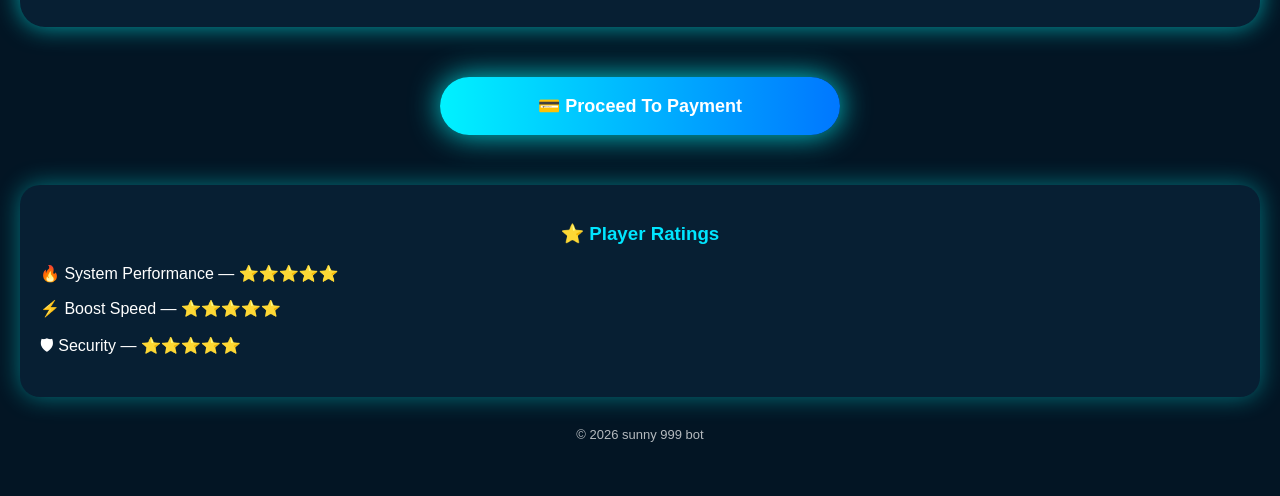
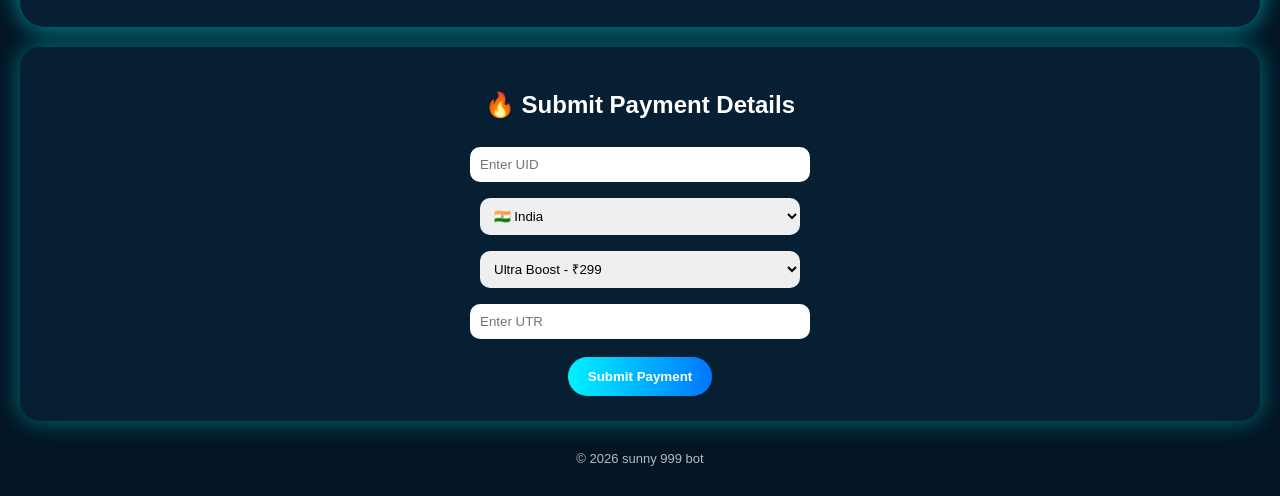
Before and after one commit to osmsk307-collab/sunny999bot, a plain HTML site: page index.html in a window 1280 px wide. Shown: the part 771-1267 px from the top of the page. Before the commit the page ends 1243 px from the top, so only its background shows below. Drawn offline with Linux system fonts and the light colour scheme.

Commit message:
Update index.html

```diff
--- a/index.html
+++ b/index.html
@@ -13,7 +13,6 @@ body{
   text-align:center;
 }
 
-/* Title */
 h1{
   margin-top:40px;
   font-size:30px;
@@ -26,7 +25,6 @@ h1{
   font-size:16px;
 }
 
-/* Boost Cards */
 .boost-card{
   margin:20px;
   padding:30px 20px;
@@ -53,35 +51,42 @@ h1{
   font-size:18px;
 }
 
-/* Payment Button */
-.pay-btn{
-  margin:30px 20px;
-  padding:18px;
-  border-radius:40px;
+.pay-section{
+  margin:20px;
+  padding:25px;
+  border-radius:20px;
+  background:#071f33;
+  box-shadow:0 0 25px rgba(0,255,255,0.4);
+}
+
+input, select{
+  padding:10px;
+  margin:8px;
+  border-radius:10px;
   border:none;
-  width:85%;
-  max-width:400px;
-  font-size:18px;
+  width:80%;
+  max-width:320px;
+}
+
+button{
+  padding:12px 20px;
+  border-radius:25px;
+  border:none;
+  margin-top:10px;
   font-weight:bold;
   cursor:pointer;
   background:linear-gradient(90deg,#00f2ff,#0077ff);
   color:white;
-  box-shadow:0 0 30px rgba(0,255,255,0.8);
 }
 
-/* Rating Box */
-.rating-box{
+.output-box{
   margin:20px;
   padding:20px;
-  border-radius:20px;
-  background:#071f33;
-  box-shadow:0 0 25px rgba(0,255,255,0.4);
+  border-radius:15px;
+  background:#02101a;
   text-align:left;
-}
-
-.rating-box h3{
-  color:#00e6ff;
-  text-align:center;
+  white-space:pre-wrap;
+  box-shadow:0 0 20px rgba(0,255,255,0.4);
 }
 
 footer{
@@ -115,18 +120,70 @@ footer{
   <div class="glory">+450K GLORY</div>
 </div>
 
-<button class="pay-btn">💳 Proceed To Payment</button>
+<div class="pay-section">
+<h2>🔥 Submit Payment Details</h2>
 
-<div class="rating-box">
-  <h3>⭐ Player Ratings</h3>
-  <p>🔥 System Performance — ⭐⭐⭐⭐⭐</p>
-  <p>⚡ Boost Speed — ⭐⭐⭐⭐⭐</p>
-  <p>🛡 Security — ⭐⭐⭐⭐⭐</p>
+<input type="text" id="uid" placeholder="Enter UID"><br>
+
+<select id="country">
+  <option value="🇮🇳 India">🇮🇳 India</option>
+  <option value="🇧🇩 Bangladesh">🇧🇩 Bangladesh</option>
+  <option value="🇵🇰 Pakistan">🇵🇰 Pakistan</option>
+</select><br>
+
+<select id="plan">
+  <option value="Ultra Boost|299|450K Glory">Ultra Boost - ₹299</option>
+  <option value="Pro Boost|149|150K Glory">Pro Boost - ₹149</option>
+  <option value="Starter Boost|99|60K Glory">Starter Boost - ₹99</option>
+</select><br>
+
+<input type="text" id="utr" placeholder="Enter UTR"><br>
+
+<button onclick="generatePayment()">Submit Payment</button>
+
 </div>
+
+<div id="result" class="output-box" style="display:none;"></div>
 
 <footer>
 © 2026 sunny 999 bot
 </footer>
 
+<script>
+function generatePayment(){
+
+let uid = document.getElementById("uid").value;
+let country = document.getElementById("country").value;
+let planData = document.getElementById("plan").value.split("|");
+let planName = planData[0];
+let amount = planData[1];
+let glory = planData[2];
+let utr = document.getElementById("utr").value;
+
+if(uid=="" || utr==""){
+alert("Please fill all details");
+return;
+}
+
+let message =
+`🔥 GUILD GLORY PAYMENT
+
+👤 UID: ${uid}
+🌍 Country: ${country}
+
+💎 Plan: ${planName}
+💰 Amount: ₹${amount}
+⚡ Glory: ${glory}
+
+🧾 UTR: ${utr}
+
+📌 Payment Submitted. Verification Pending.`;
+
+document.getElementById("result").style.display="block";
+document.getElementById("result").innerText=message;
+
+}
+</script>
+
 </body>
 </html>
```
